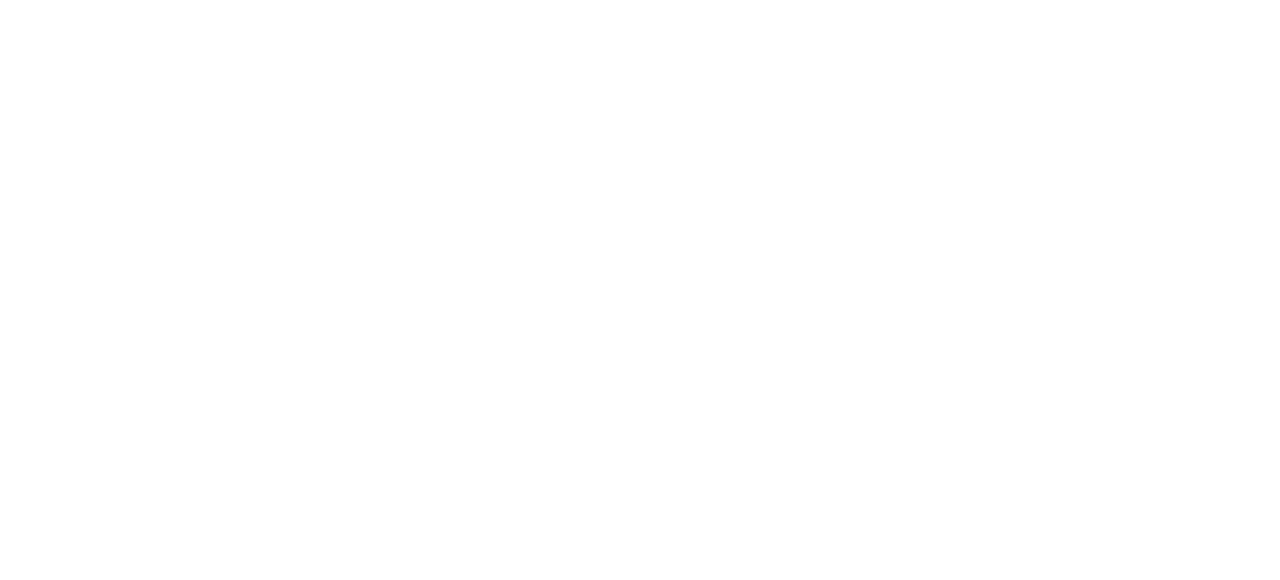
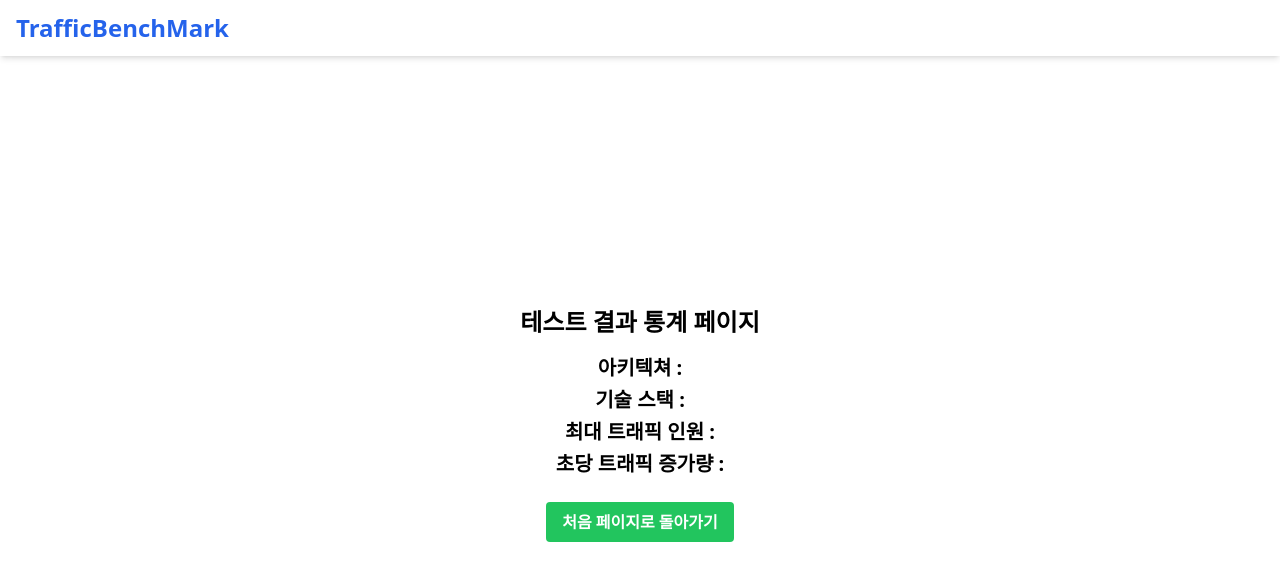
Before and after one commit to Jaetty/ticketing-benchmark, a React (Create React App) app in the folder frontend/ticketing-app/: page /result in a window 1280 px wide. Before the commit this address had no page. Shown: the top 580 px of the page. Built offline with nearby package versions, Linux system fonts and the light colour scheme.

Commit message:
Feature : zustand 상태 관리로 트래픽 설정 코드 수정

```diff
--- a/frontend/ticketing-app/package.json
+++ b/frontend/ticketing-app/package.json
@@ -16,7 +16,8 @@
     "react-router-dom": "^7.6.1",
     "react-scripts": "5.0.1",
     "typescript": "^4.9.5",
-    "web-vitals": "^2.1.4"
+    "web-vitals": "^2.1.4",
+    "zustand": "^5.0.5"
   },
   "scripts": {
     "start": "react-scripts start",
--- a/frontend/ticketing-app/src/App.tsx
+++ b/frontend/ticketing-app/src/App.tsx
@@ -7,6 +7,7 @@ import LoginPage from "./pages/LoginPage";
 import ReservePage from "./pages/ReservePage";
 import PayPage from "./pages/PayPage";
 import DonePage from "./pages/DonePage";
+import ResultPage from "./pages/ResultPage";
 
 function App() {
   return (
@@ -17,6 +18,7 @@ function App() {
       <Route path="/reserve" element={<ReservePage />} />
       <Route path="/pay" element={<PayPage />} />
       <Route path="/done" element={<DonePage />} />
+      <Route path="/result" element={<ResultPage />} />
     </Routes>
   );
 }
--- /dev/null
+++ b/frontend/ticketing-app/src/components/Common/Header/Header.tsx
@@ -0,0 +1,39 @@
+import { useNavigate } from "react-router-dom";
+import { Link } from 'react-router-dom';
+import { trafficSettingStore } from 'stores';
+
+export default function Header() {
+
+    const started = trafficSettingStore((state) => state.started);
+    const setStarted = trafficSettingStore((state) => state.setStarted);
+    const navigate = useNavigate();
+
+    const handleStopClick = () => {
+        // 여기에 추후 백엔드 API 호출과 리다이렉션을 넣기
+        alert("테스트를 멈춥니다!");
+        setStarted(false);
+        navigate("/result");
+    }
+
+    return (
+    <header className="w-full bg-white shadow-md fixed top-0 left-0 z-50">
+      <div className="max-w-7xl mx-auto px-4 py-3 flex items-center justify-between">
+        {/* 로고 */}
+        <div className="text-2xl font-bold text-blue-600">
+          {started ? (
+              <span>TrafficBenchMark</span>
+            ) : (
+              <Link to="/">TrafficBenchMark</Link>
+            )}
+            </div>
+
+        {/* 로그인/회원가입 or 프로필 */}
+        {started && (
+            <div className="space-x-4 hidden md:flex">
+          <button onClick={handleStopClick} className="bg-blue-600 text-white px-3 py-1 rounded hover:bg-blue-700 text-sm">테스트 멈추기</button>
+        </div>
+        )}
+      </div>
+    </header>
+  );
+}
--- a/frontend/ticketing-app/src/index.tsx
+++ b/frontend/ticketing-app/src/index.tsx
@@ -5,13 +5,17 @@ import { BrowserRouter } from "react-router-dom";
 import './index.css'; // tailwind 적용
 
 import App from "./App";
+import Header from "./components/Common/Header/Header";
 
 const root = ReactDOM.createRoot(document.getElementById("root") as HTMLElement);
 
 root.render(
   <React.StrictMode>
     <BrowserRouter>
-      <App />
+      <Header/>
+      <div className="pt-6"> {/* 64px == 16 * 4px */}
+        <App />
+      </div>
     </BrowserRouter>
   </React.StrictMode>
 );
--- /dev/null
+++ b/frontend/ticketing-app/src/pages/ResultPage.tsx
@@ -0,0 +1,33 @@
+import { useNavigate } from "react-router-dom";
+import { trafficSettingStore } from 'stores';
+
+export default function ResultPage() {
+  const navigate = useNavigate();
+  const architecture = trafficSettingStore((state) => state.architecture);
+  const checkedAPI = trafficSettingStore((state) => state.checkedAPI);
+  const trafficSetting = trafficSettingStore((state) => state.trafficSetting);
+  const reset = trafficSettingStore((state) => state.reset);
+
+  const handleGoHome = () => {
+    reset();
+    navigate("/");
+  };
+
+  return (
+    <div className="flex flex-col items-center justify-center min-h-screen">
+      <h1 className="text-2xl font-bold mb-4">테스트 결과 통계 페이지</h1>
+
+      <h1 className="text-xl font-bold mb-1">아키텍쳐 : {architecture} </h1>
+      <h1 className="text-xl font-bold mb-1">기술 스택 : {checkedAPI.join(", \"")} </h1>
+      <h1 className="text-xl font-bold mb-1">최대 트래픽 인원 : {trafficSetting.population} </h1>
+      <h1 className="text-xl font-bold mb-1">초당 트래픽 증가량 : {trafficSetting.stage} </h1>
+
+      <button
+        className="bg-green-500 text-white mt-5 font-bold px-4 py-2 rounded"
+        onClick={() => handleGoHome() }
+      >
+        처음 페이지로 돌아가기
+      </button>
+    </div>
+  );
+}
--- a/frontend/ticketing-app/src/pages/TrafficSetting.tsx
+++ b/frontend/ticketing-app/src/pages/TrafficSetting.tsx
@@ -1,76 +1,73 @@
 import { useState } from "react";
 import { useNavigate } from "react-router-dom";
+import { trafficSettingStore } from 'stores';
 
 export default function TrafficSetting() {
   const navigate = useNavigate();
 
-  /* 아래는 버튼 관련 변수 및 함수 모음 */
+  // 시작 버튼을 눌렀을 때의 상태 변수 및 상태 변환 함수
+  const setStarted = trafficSettingStore((state) => state.setStarted);
 
-  // 라디오 설정 기억하는 변수, 그걸 교체하는 함수
-  const [selectedItem, setselectedItem] = useState<string | null>(null);
-  // 체크 박스 설정 기억하는 변수, 그걸 교체하는 함수
-  const [checkedItems, setcheckedItems] = useState<string[]>([]);
+  // 라디오 버튼을 눌렀을 때의 상태 변수 및 상태 변환 함수
+  const architecture = trafficSettingStore((state)=> state.architecture);
+  const handleRadioItemChange = trafficSettingStore((state) => state.setArchitecture);
 
-  // 라디오 변환 함수
-  const handleRadioItemChange = (option: string) => {
-    setselectedItem(option);
-  };
-
-  // 체크박스 변환 변수
-  const handleCheckBoxChange = (item: string) => {
-    setcheckedItems(prev =>
-      prev.includes(item)
-        ? prev.filter(i => i !== item) // 이미 있으면 제거
-        : [...prev, item] // 없으면 추가
-    );
-  };
-
+  // 체크 박스를 눌렀을 때의 상태 변수 및 상태 변환 함수
+  const checkedAPI = trafficSettingStore((state)=> state.checkedAPI);
+  const handleCheckBoxChange = trafficSettingStore((state) => state.toggleCheckedItem);
 
   /* 아래는 트래픽 관련 변수 및 함수 */
 
   // 트래픽 최대 인원 수 / 증가량 설정
-  const [inputs, setInputs] = useState({ population: "", stage: "" });
+  const setTrafficSetting = trafficSettingStore((state) => state.settrafficSetting);
+
+  const [localtrafficSetting, setlocaltrafficSetting] = useState({ population: "", stage: "" });
 
   const handleTextInputChange = (e: React.ChangeEvent<HTMLInputElement>) => {
     const { name, value } = e.target;
     // 숫자만 허용 (빈 문자열도 허용해서 지우기 가능)
     if (/^\d*$/.test(value)) {
-      setInputs((prev) => ({
+      setlocaltrafficSetting((prev) => ({
         ...prev,
         [name]: value,
       }));
     }
   };
 
-  const [maxTime, setMaxTime] = useState<number | null>(null);
-
-  const handleMaxTimeChange = (item : number) => {
-    setMaxTime(item);
-  };
+  // 트래픽 테스트 최대 시간
+  const maxTime = trafficSettingStore((state) => state.maxTime);
+  const setMaxTime = trafficSettingStore((state) => state.setMaxTime);
 
   // 시작하기 버튼 눌렀을 때 처리 부분
   const handleSubmit = () => {
-    if (selectedItem === null) {
+
+    let localChecked = [...checkedAPI];
+
+    if (architecture === null) {
       alert("아키텍처를 선택해주세요!");
       return;
     }
-    if (checkedItems.length === 0) {
-      alert("스킬을 하나 이상 선택해주세요!");
-      return;
+    if (checkedAPI.length === 0) {
+      handleCheckBoxChange('기본');
+      localChecked.push('기본');
     }
-    if (inputs.population === "") {
-      inputs.population = '10';
+    if (localtrafficSetting.population === "") {
+      localtrafficSetting.population = '10';
     }
-    if (inputs.stage === "" || inputs.stage > inputs.population) {
+    if (localtrafficSetting.stage === "" || localtrafficSetting.stage > localtrafficSetting.population) {
       // 처음부터 꽉 있는걸로로
-      inputs.stage = inputs.population;
+      localtrafficSetting.stage = localtrafficSetting.population;
     }
     if (maxTime === null){
       alert("트래픽 최대 시간을 설정해주세요!");
       return;
     }
 
-    alert(`선택한 아키텍쳐는 ${selectedItem}\n선택한 스킬은 "${checkedItems.join(", \"")}"입니다.\n최대 이용자 수는 : ${inputs.population}\n초당 이용자 증가 수 : ${inputs.stage}`);
+    // trafficSetting의 상태를 저장해줌
+    setTrafficSetting(localtrafficSetting);
+    setStarted(true);
+
+    alert(`선택한 아키텍쳐는 ${architecture}\n선택한 스킬은 "${localChecked.join(", \"")}"입니다.\n최대 이용자 수는 : ${localtrafficSetting.population}\n초당 이용자 증가 수 : ${localtrafficSetting.stage}`);
     // 예: 제출 후 다음 페이지로 이동
     navigate("/login");
   };
@@ -84,20 +81,20 @@ export default function TrafficSetting() {
         {/* 아키텍처 설정하는 부분 */}
         <h3 className="text-l font-bold mb-3">아키텍쳐 설정</h3>
         <div className="flex space-x-6 mb-4">
-          {['모놀리식', '모놀리식 WebFlux', 'MSA', 'MSA WebFlux'].map((architecture) => (
+          {['모놀리식', '모놀리식 WebFlux', 'MSA', 'MSA WebFlux'].map((selectedArchitecture) => (
             <label
-              key={architecture}
+              key={selectedArchitecture}
               className="flex items-center cursor-pointer hover:bg-gray-100 rounded p-2"
             >
               <input
                 type="radio"
-                name="architecture"
-                value={architecture}
-                checked={selectedItem === architecture}
-                onChange={() => handleRadioItemChange(architecture)}
+                name="selectedArchitecture"
+                value={selectedArchitecture}
+                checked={architecture === selectedArchitecture}
+                onChange={() => handleRadioItemChange(selectedArchitecture)}
                 className="mr-2 w-200 h-5 text-blue-600 focus:ring-blue-500"
               />
-              <span className="text-gray-800">{architecture}</span>
+              <span className="text-gray-800">{selectedArchitecture}</span>
             </label>
           ))}
         </div>
@@ -133,7 +130,7 @@ export default function TrafficSetting() {
             type="text"
             inputMode="numeric"
             name="population"
-            value={inputs.population}
+            value={localtrafficSetting.population}
             onChange={handleTextInputChange}
             placeholder="숫자만 입력해주세요. ( 기본 10, 최대 10000 )"
             className="mr-2 w-full h-5 text-red-600 rounded p-4 border-2 border-gray-200 text-right"/>
@@ -146,7 +143,7 @@ export default function TrafficSetting() {
             type="text"
             inputMode="numeric"
             name="stage"
-            value={inputs.stage}
+            value={localtrafficSetting.stage}
             onChange={handleTextInputChange}
             placeholder="숫자만 입력해주세요. ( 기본 10, 최대 10000 )"
             className="mr-2 w-full h-5 text-red-600 rounded p-4 border-2 border-gray-200 text-right"/>
@@ -164,7 +161,7 @@ export default function TrafficSetting() {
                 type="radio"
                 name="trafficOption"
                 checked={maxTime === time}
-                onChange={() => handleMaxTimeChange(time)}
+                onChange={() => setMaxTime(time)}
                 className="mr-2 w-200 h-5 text-blue-600 focus:ring-blue-500"
               />
               <span className="text-gray-800">{time}</span>
--- /dev/null
+++ b/frontend/ticketing-app/src/stores/index.tsx
@@ -0,0 +1 @@
+export {trafficSettingStore} from './trafficSettingStore'
--- /dev/null
+++ b/frontend/ticketing-app/src/stores/trafficSettingStore.tsx
@@ -0,0 +1,53 @@
+import { create } from "zustand";
+
+interface ConfigState {
+  architecture: string | null;
+  checkedAPI: string[];
+  trafficSetting: {
+    population: string;
+    stage: string;
+  };
+  maxTime: number | null;
+  started: boolean;
+
+  setArchitecture: (item: string) => void;
+  toggleCheckedItem: (item: string) => void;
+  settrafficSetting: (trafficSetting: { population: string; stage: string }) => void;
+  setMaxTime: (time: number) => void;
+  setStarted: (started: boolean) => void;
+  reset: () => void;
+}
+
+const initialState = {
+  architecture: null,
+  checkedAPI: [],
+  trafficSetting: {
+    population: "",
+    stage: "",
+  },
+  maxTime: null,
+  started: false,
+};
+
+export const trafficSettingStore = create<ConfigState>((set) => ({
+  architecture: null,
+  checkedAPI: [],
+  trafficSetting: {
+    population: "",
+    stage: "",
+  },
+  maxTime: null,
+  started: false,
+
+  setArchitecture: (item) => set({ architecture: item }),
+  toggleCheckedItem: (item) =>
+    set((state) => ({
+      checkedAPI: state.checkedAPI.includes(item)
+        ? state.checkedAPI.filter((i) => i !== item)
+        : [...state.checkedAPI, item],
+    })),
+  settrafficSetting: (trafficSetting) => set({ trafficSetting }),
+  setMaxTime: (time) => set({ maxTime: time }),
+  setStarted: (started) => set({ started }),
+  reset: () => set(initialState),
+}));
```
Also changed, not shown: frontend/ticketing-app/tsconfig.json (+11 -1 lines), 1 other file (tests, documents, lock files or other folders).
